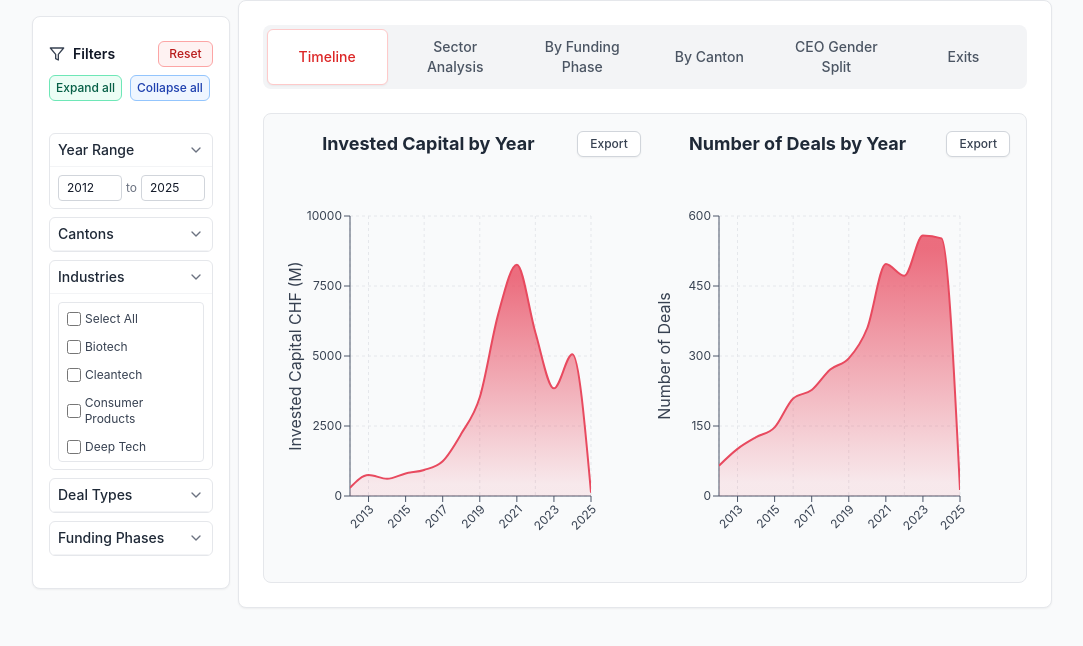
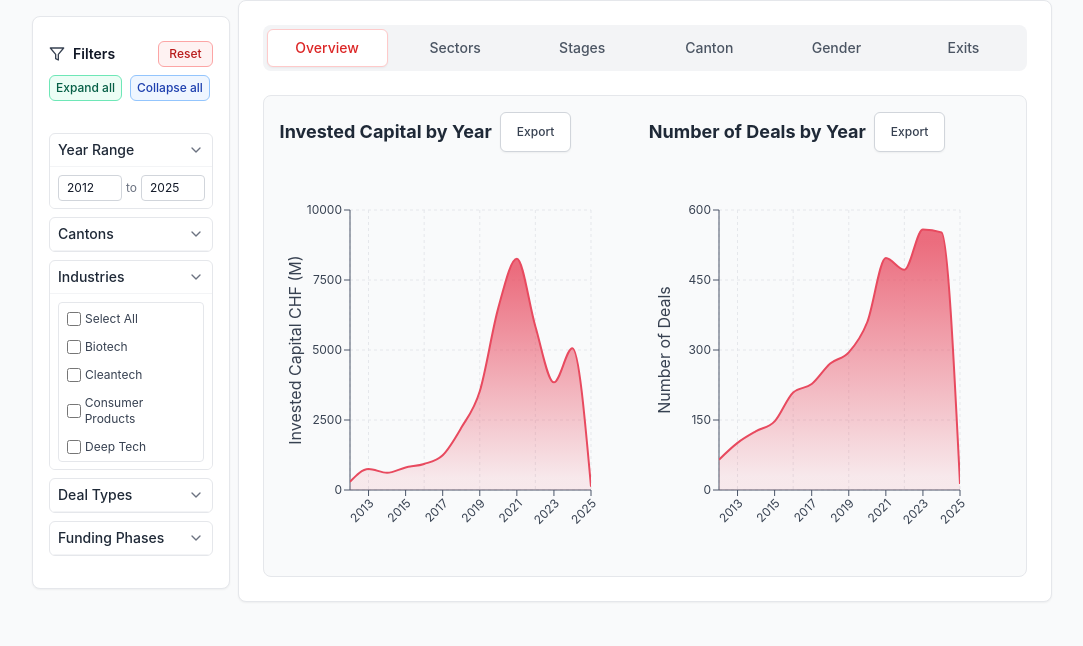
Before and after one commit to alionazherdetska/swiss-vc-dashboard, a React (Create React App) app: page / in a window 1280 px wide. Shown: the top 646 px of the page, without its empty margins (98-1181 px from the left). Built offline with nearby package versions, Linux system fonts and the light colour scheme.

Commit message:
added export buttons to all charts

```diff
--- a/src/components/Dashboard.js
+++ b/src/components/Dashboard.js
@@ -25,11 +25,11 @@ const Dashboard = () => {
 
 	const [activeChart, setActiveChart] = useState('timeline'); // default open
 	const chartTabs = [
-		{ key: 'timeline', label: 'Timeline' },
-		{ key: 'quarterly', label: 'Sector Analysis' },
-		{ key: 'phase', label: 'By Funding Phase' },
-		{ key: 'canton', label: 'By Canton' },
-		{ key: 'ceoGender', label: 'CEO Gender Split' },
+		{ key: 'timeline', label: 'Overview' },
+		{ key: 'quarterly', label: 'Sectors' },
+		{ key: 'phase', label: 'Stages' },
+		{ key: 'canton', label: 'Canton' },
+		{ key: 'ceoGender', label: 'Gender' },
 		{ key: 'exits', label: 'Exits' },
 	];
 
--- a/src/components/charts/TimelineChart.js
+++ b/src/components/charts/TimelineChart.js
@@ -24,20 +24,20 @@ export const TimelineChart = ({
 
   return (
     <div className="space-y-2">
-      <div className="flex items-center justify-between">
+      <div className="flex items-center mb-2">
         {title && (
-          <h3 className="text-lg font-bold text-center text-gray-800 flex-1">
+          <h3 className="text-lg font-bold text-gray-800 mr-2">
             {title}
           </h3>
         )}
         <button
-          className="px-3 py-1 text-xs font-medium rounded-md border border-gray-300 bg-white text-gray-700 hover:bg-gray-100 shadow-sm transition-colors"
+          className="h-10 px-4 flex items-center text-xs font-medium rounded-md border border-gray-300 bg-white text-gray-700 hover:bg-gray-100 shadow-sm transition-colors"
+          style={{ minHeight: '40px' }}
           title="Export chart (print or save as PDF)"
         >
           Export
         </button>
       </div>
-
       <ResponsiveContainer width="100%" height={400}>
         <AreaChart data={data} margin={CHART_MARGIN}>
           <defs>
--- a/src/components/charts/sectorAnalysisChart/ExpandableQuarterlyAnalysisChart.js
+++ b/src/components/charts/sectorAnalysisChart/ExpandableQuarterlyAnalysisChart.js
@@ -257,7 +257,7 @@ const ExpandableQuarterlyAnalysisChart = ({
           </div>
 
           <button
-            className='px-3 py-1 text-xs font-medium rounded-md border border-gray-300 bg-white text-gray-700 hover:bg-gray-100 shadow-sm'
+          className="h-10 px-4 flex items-center text-xs font-medium rounded-md border border-gray-300 bg-white text-gray-700 hover:bg-gray-100 shadow-sm transition-colors"
             onClick={() => window.print && window.print()}
             title='Export chart (print or save as PDF)'
           >
@@ -443,11 +443,12 @@ const ExpandableQuarterlyAnalysisChart = ({
         <div className='grid grid-cols-1 md:grid-cols-2 gap-6'>
           {/* LEFT: Volume */}
           <div className='space-y-2 relative'>
-            <div className='flex items-center justify-between gap-2'>
+            <div className='flex items-center gap-2'>
               <h3 className='text-lg font-semibold text-gray-800'>
                 Investment Volume vs Year
               </h3>
               {!isExpandedView && (
+                <>
                   <button
                     onClick={() => {
                       setExpandedChart('volume');
@@ -458,6 +459,14 @@ const ExpandableQuarterlyAnalysisChart = ({
                   >
                     <Maximize2 className='h-5 w-5' />
                   </button>
+                  <button
+                    className='h-10 px-4 flex items-center text-xs font-medium rounded-md border border-gray-300 bg-white text-gray-700 hover:bg-gray-100 shadow-sm transition-colors'
+                    style={{ minHeight: '40px' }}
+                    title='Export chart (print or save as PDF)'
+                  >
+                    Export
+                  </button>
+                </>
               )}
             </div>
 
@@ -523,11 +532,12 @@ const ExpandableQuarterlyAnalysisChart = ({
 
           {/* RIGHT: Count */}
           <div className='space-y-2 relative'>
-            <div className='flex items-center justify-between gap-2'>
+            <div className='flex items-center gap-2'>
               <h3 className='text-lg font-semibold text-gray-800'>
                 Number of Deals vs Year
               </h3>
               {!isExpandedView && (
+                <>
                   <button
                     onClick={() => {
                       setExpandedChart('count');
@@ -538,6 +548,13 @@ const ExpandableQuarterlyAnalysisChart = ({
                   >
                     <Maximize2 className='h-5 w-5' />
                   </button>
+                  <button
+          className="h-10 px-4 flex items-center text-xs font-medium rounded-md border border-gray-300 bg-white text-gray-700 hover:bg-gray-100 shadow-sm transition-colors"
+                    title='Export chart (print or save as PDF)'
+                  >
+                    Export
+                  </button>
+                </>
               )}
             </div>
 
```
Lines whose indentation alone changed are shown as unchanged.
